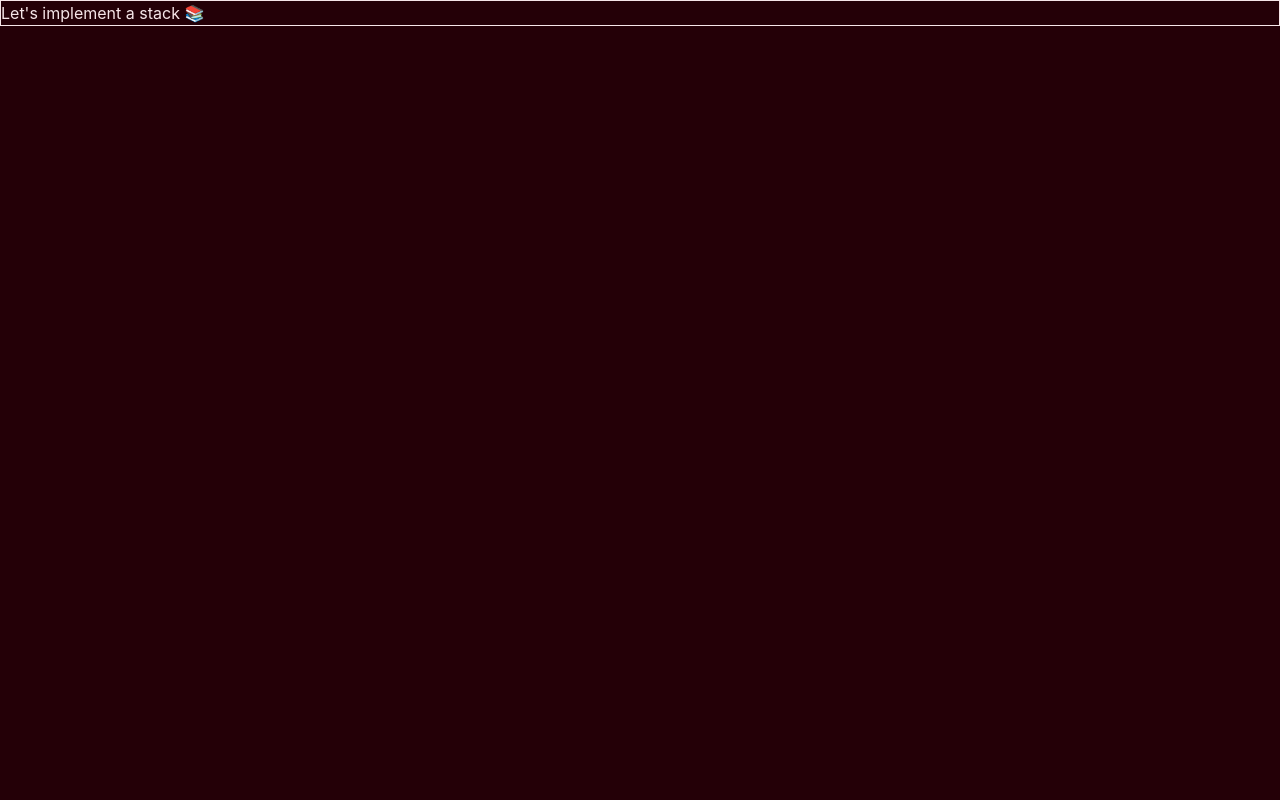
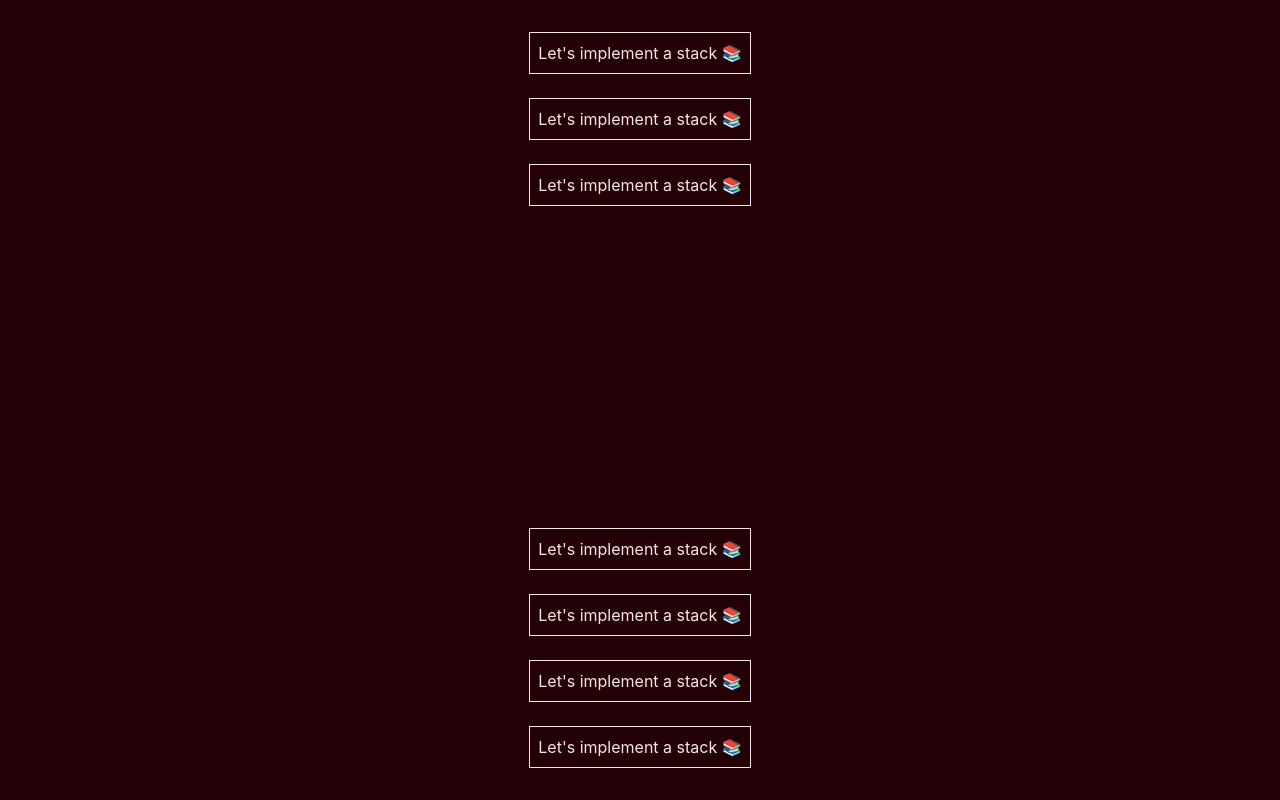
Before and after one commit to razsbg/every-layout-react-flavour, a React (Create React App) app: page / in a window 1280 px wide. Built offline with nearby package versions, Linux system fonts and the light colour scheme.

Commit message:
translate stack web-component code to react

```diff
--- a/src/App.css
+++ b/src/App.css
@@ -1,6 +1,8 @@
 :root {
   --clr-bg: hsl(348, 100%, 7%);
   --clr-body-text: hsl(352, 43%, 93%);
+
+  --space: 1.5rem;
 }
 
 html {
@@ -14,3 +16,15 @@ body,
 .App {
   height: 100%;
 }
+
+main {
+  padding: 2rem;
+  display: flex;
+  justify-content: center;
+  height: 100%;
+}
+
+p {
+  padding: 0.5rem;
+  border: 1px solid var(--clr-body-text);
+}
--- a/src/App.js
+++ b/src/App.js
@@ -7,7 +7,15 @@ function App() {
   return (
     <div className="App">
       <main>
-        <Stack>
+        <Stack recursive splitAfter={3}>
+          <p>Let's implement a stack 📚</p>
+          <p>Let's implement a stack 📚</p>
+          <p>Let's implement a stack 📚</p>
+          <div>
+            <p>Let's implement a stack 📚</p>
+            <p>Let's implement a stack 📚</p>
+            <p>Let's implement a stack 📚</p>
+          </div>
           <p>Let's implement a stack 📚</p>
         </Stack>
       </main>
--- a/src/components/Stack/Stack.css
+++ b/src/components/Stack/Stack.css
@@ -1,3 +1,9 @@
 .stack {
-  border: 1px solid var(--clr-body-text);
+  display: flex;
+  flex-direction: column;
+  justify-content: flex-start;
 }
+
+.stack > * + * {
+  margin-top: 1.5rem;
+}
--- a/src/components/Stack/Stack.jsx
+++ b/src/components/Stack/Stack.jsx
@@ -1,5 +1,50 @@
+import * as React from "react";
+
 import "./Stack.css";
 
-export function Stack({ children }) {
-  return <div className="stack">{children}</div>;
+export function Stack({ children, space = "var(--space)", recursive = false, splitAfter = null }) {
+  const ref = React.useRef(null);
+
+  React.useEffect(() => {
+    const id = `Stack-${space}${recursive}${splitAfter}`;
+    ref.current.dataset.i = id;
+
+    if (!document.getElementById(id)) {
+      injectStyleElement();
+    }
+
+    function injectStyleElement() {
+      const styleElement = document.createElement("style");
+      styleElement.id = id;
+      styleElement.innerHTML = `
+        [data-i="${id}"] ${recursive ? "" : " >"} * + *{
+          margin-top: ${space};
+        }
+
+        ${
+          splitAfter
+            ? `
+          [data-i="${id}"]:only-child {
+            height: 100%;
+          }
+
+          [data-i="${id}"] > :nth-child(${splitAfter}) {
+            margin-bottom: auto;
+          }
+        `
+            : ``
+        }
+      `
+        .replace(/\s\s+/g, " ")
+        .trim();
+
+      document.head.appendChild(styleElement);
+    }
+  }, []);
+
+  return (
+    <div ref={ref} className="stack">
+      {children}
+    </div>
+  );
 }
```
